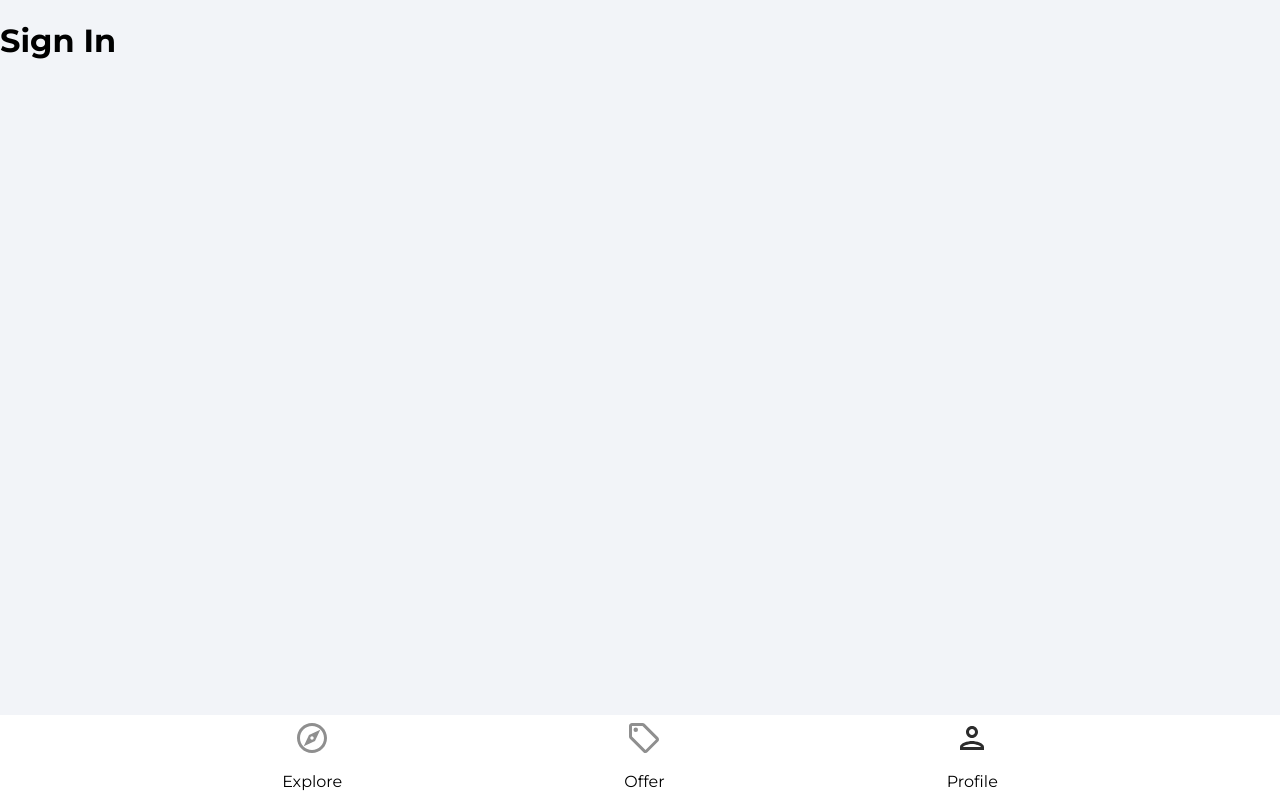
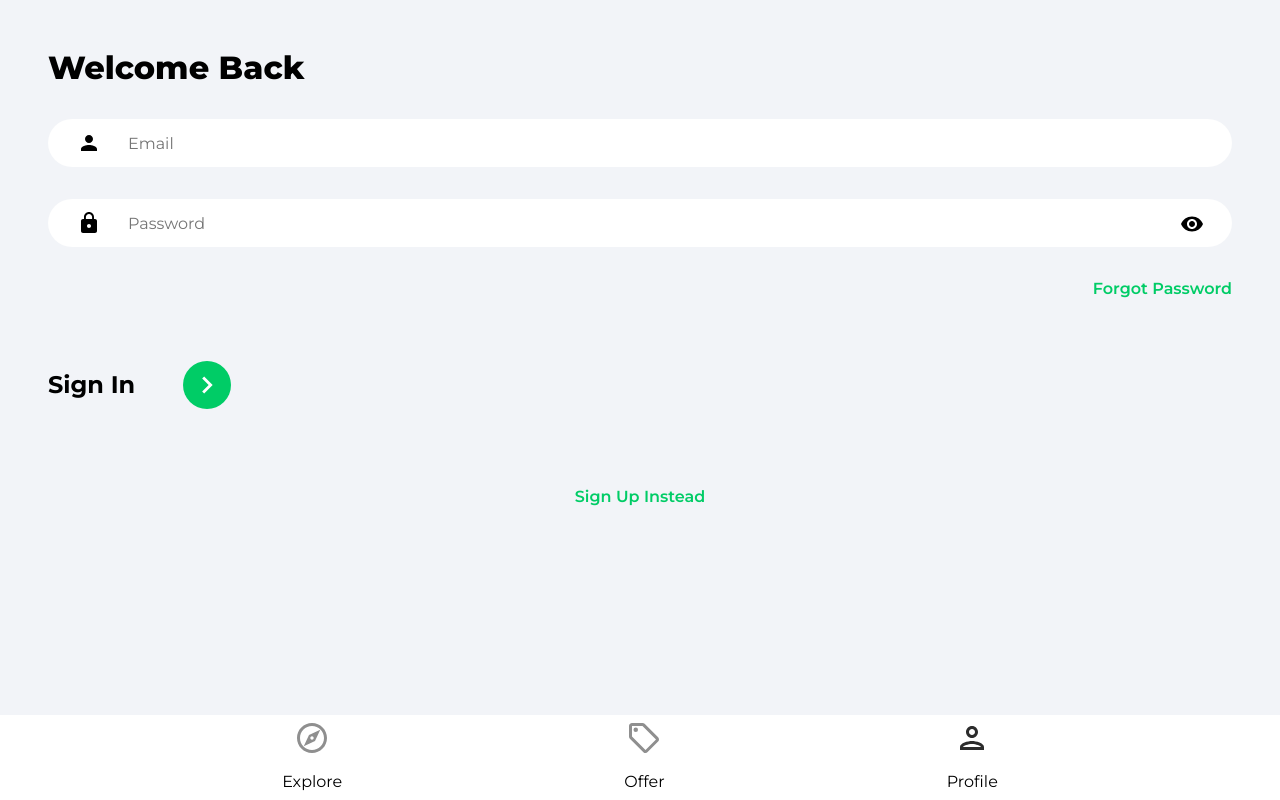
Before and after one commit to danutdotrar/react-front-to-back, a React (Create React App) app in the folder house-marketplace/: page /profile in a window 1280 px wide. Built offline with nearby package versions, Linux system fonts and the light colour scheme.

Commit message:
Add signin page

```diff
--- a/house-marketplace/src/App.js
+++ b/house-marketplace/src/App.js
@@ -16,7 +16,7 @@
                     <Route path="/offers" element={<Offers />} />
                     <Route path="/profile" element={<SignIn />} />
                     <Route path="/sign-in" element={<SignIn />} />
-                    <Route path="/signu-p" element={<SignUp />} />
+                    <Route path="/sign-up" element={<SignUp />} />
                     <Route
                         path="/forgot-password"
                         element={<ForgotPassword />}
--- a/house-marketplace/src/pages/SignIn.jsx
+++ b/house-marketplace/src/pages/SignIn.jsx
@@ -1,10 +1,82 @@
-import React from "react";
+import { useState } from "react";
+import { Link, useNavigate } from "react-router-dom";
+import { ReactComponent as ArrowRightIcon } from "../assets/svg/keyboardArrowRightIcon.svg";
+import visibilityIcon from "../assets/svg/visibilityIcon.svg";
 
 const SignIn = () => {
+    const [showPassword, setShowPassword] = useState(false);
+    const [formData, setFormData] = useState({ email: "", password: "" });
+
+    const { email, password } = formData;
+
+    const navigate = useNavigate();
+
+    // e.target.id will give use either the password or email id. change the value based on that
+    const onChange = (e) => {
+        setFormData((prevState) => ({
+            ...prevState,
+            [e.target.id]: e.target.value,
+        }));
+    };
+
     return (
-        <div>
-            <h1>Sign In</h1>
-        </div>
+        <>
+            <div className="pageContainer">
+                <header>
+                    <p className="pageHeader">Welcome Back</p>
+                </header>
+
+                <form>
+                    <input
+                        type="email"
+                        className="emailInput"
+                        placeholder="Email"
+                        id="email"
+                        value={email}
+                        onChange={onChange}
+                    />
+                    <div className="passwordInputDiv">
+                        <input
+                            type={showPassword ? "text" : "password"}
+                            className="passwordInput"
+                            placeholder="Password"
+                            id="password"
+                            value={password}
+                            onChange={onChange}
+                        />
+                        <img
+                            src={visibilityIcon}
+                            alt="show password"
+                            className="showPassword"
+                            onClick={() =>
+                                setShowPassword((prevState) => !prevState)
+                            }
+                        />
+                    </div>
+
+                    <Link to="/forgot-password" className="forgotPasswordLink">
+                        Forgot Password
+                    </Link>
+
+                    <div className="signInBar">
+                        <p className="signInText">Sign In</p>
+                        <button className="signInButton">
+                            <ArrowRightIcon
+                                fill="#ffffff"
+                                width="34px"
+                                height="34px"
+                            />
+                        </button>
+                    </div>
+                </form>
+
+                {/* Google OAuth */}
+
+                <Link to="/sign-up" className="registerLink">
+                    Sign Up Instead
+                </Link>
+            </div>
+        </>
     );
 };
 
```
Also changed, not shown: house-marketplace/src/index.css (+8 -8 lines), 2 other files (tests, documents, lock files or other folders).
